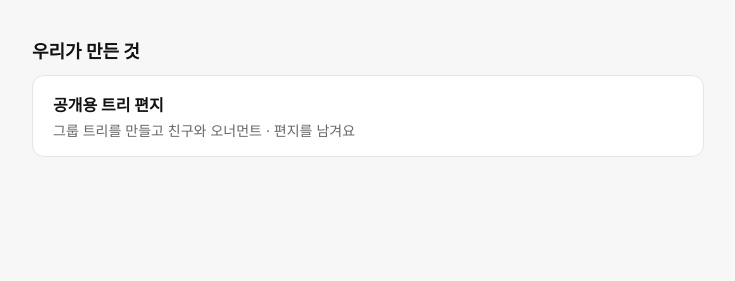
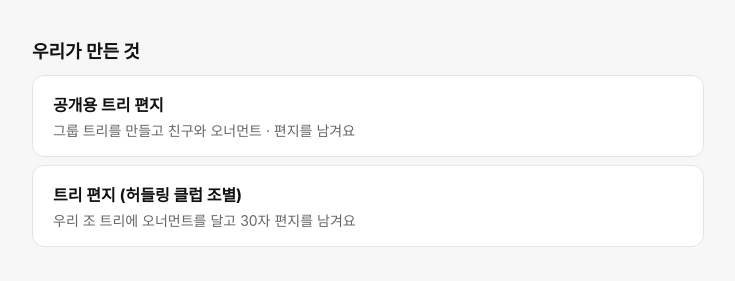
Before and after one commit to huddlingclub/huddling-2team, a plain HTML site: page index.html in a window 1280 px wide. Shown: the part 169-450 px from the top of the page, without its empty margins (272-1007 px from the left). Drawn offline with Linux system fonts and the light colour scheme.

Commit message:
홈에 트리 편지(조별) 링크 추가
Co-Authored-By: Claude Opus 5.5 <noreply@anthropic.com>

```diff
--- a/index.html
+++ b/index.html
@@ -17,6 +17,12 @@
             <span style="display: block; margin-top: 4px; font-size: 0.875rem; color: #666;">그룹 트리를 만들고 친구와 오너먼트 · 편지를 남겨요</span>
           </a>
         </li>
+        <li style="margin-bottom: 8px;">
+          <a href="./features/tree-letter/" style="display: block; padding: 16px 20px; background: #fff; border: 1px solid #e5e5e8; border-radius: 12px; color: inherit; text-decoration: none;">
+            <strong>트리 편지 (허들링 클럽 조별)</strong>
+            <span style="display: block; margin-top: 4px; font-size: 0.875rem; color: #666;">우리 조 트리에 오너먼트를 달고 30자 편지를 남겨요</span>
+          </a>
+        </li>
       </ul>
     </main>
   </body>
```
